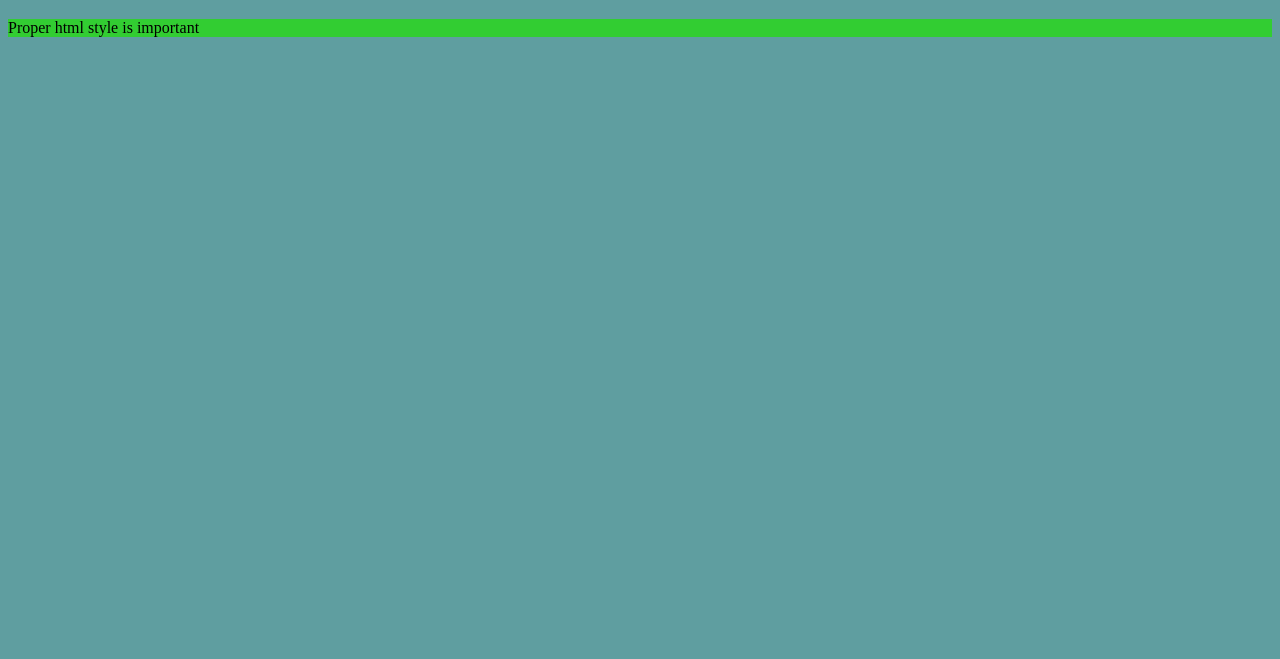
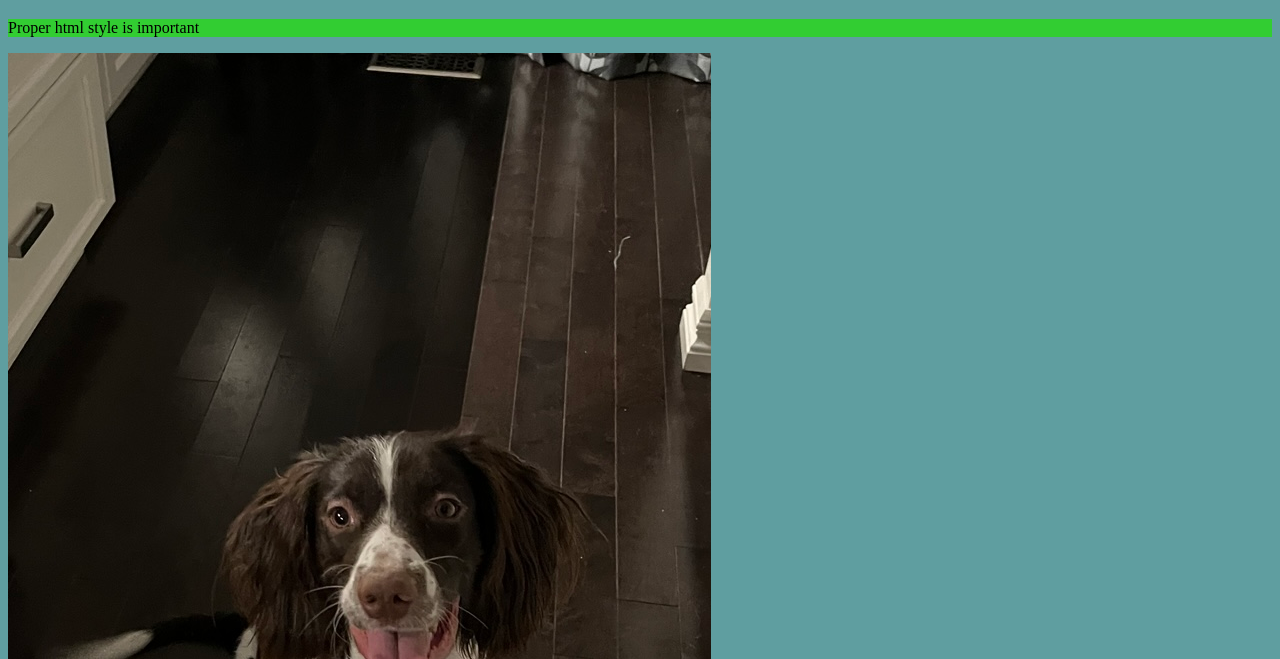
Before and after one commit to MTHS-ICS2O-2-2022/ICS2O-Unit-1-03-Lucas-Osmond, a plain HTML site: page index.html in a window 1280 px wide. Shown: the part 141-800 px from the top of the page. Drawn offline with Linux system fonts and the light colour scheme.

Commit message:
Added Image

```diff
--- a/index.html
+++ b/index.html
@@ -20,5 +20,7 @@
   <body style="background-color:cadetblue;">
     <h1 id="my-header">Style is important</h1>
     <p style="background-color: rgb(50, 205, 50);"> Proper html style is important</p>
+    <img src="./images/IMG_0182 (1).jpg" alt="style">
+
   </body>
 </html>
```
Also changed, not shown: images/IMG_0182 (1).jpg (added).
